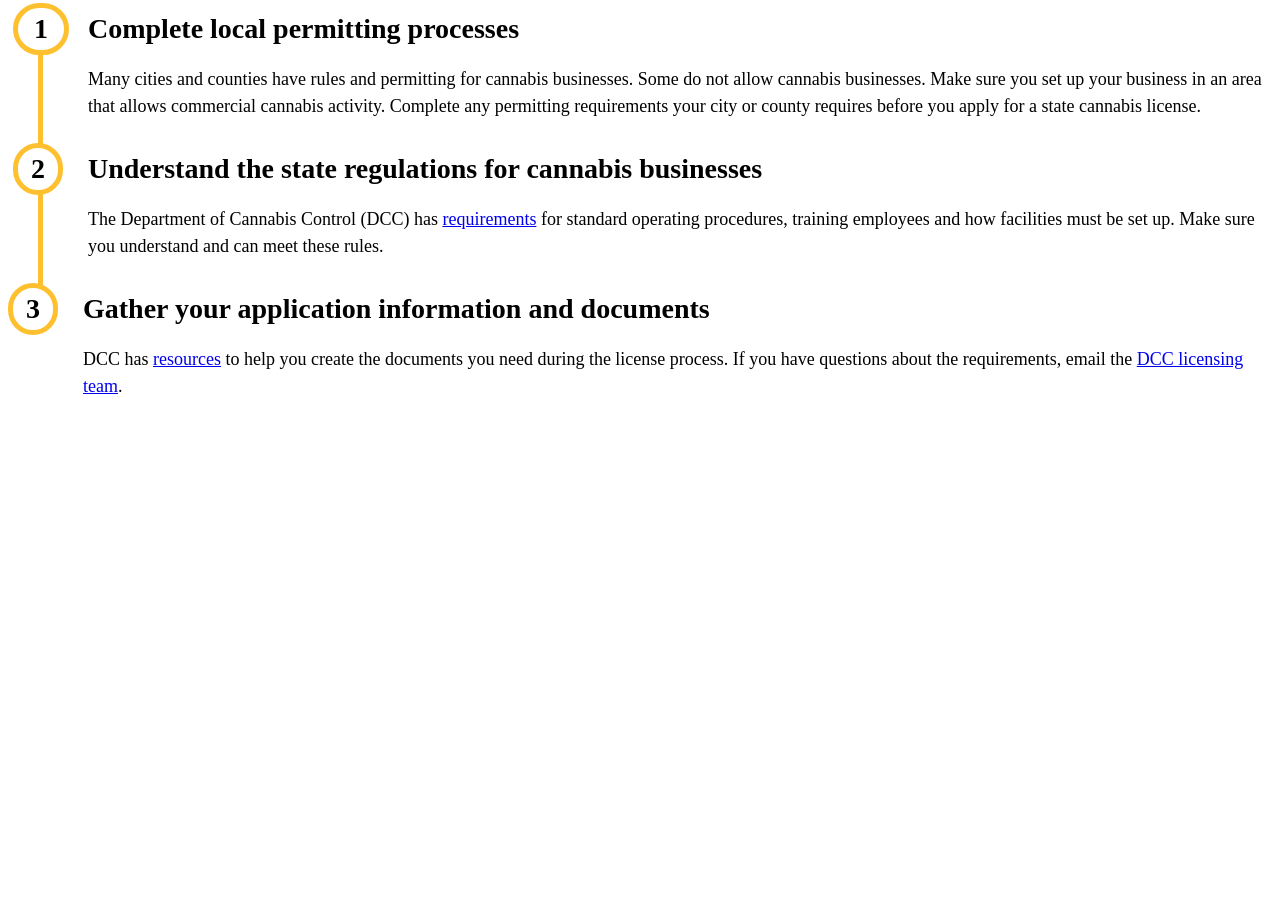
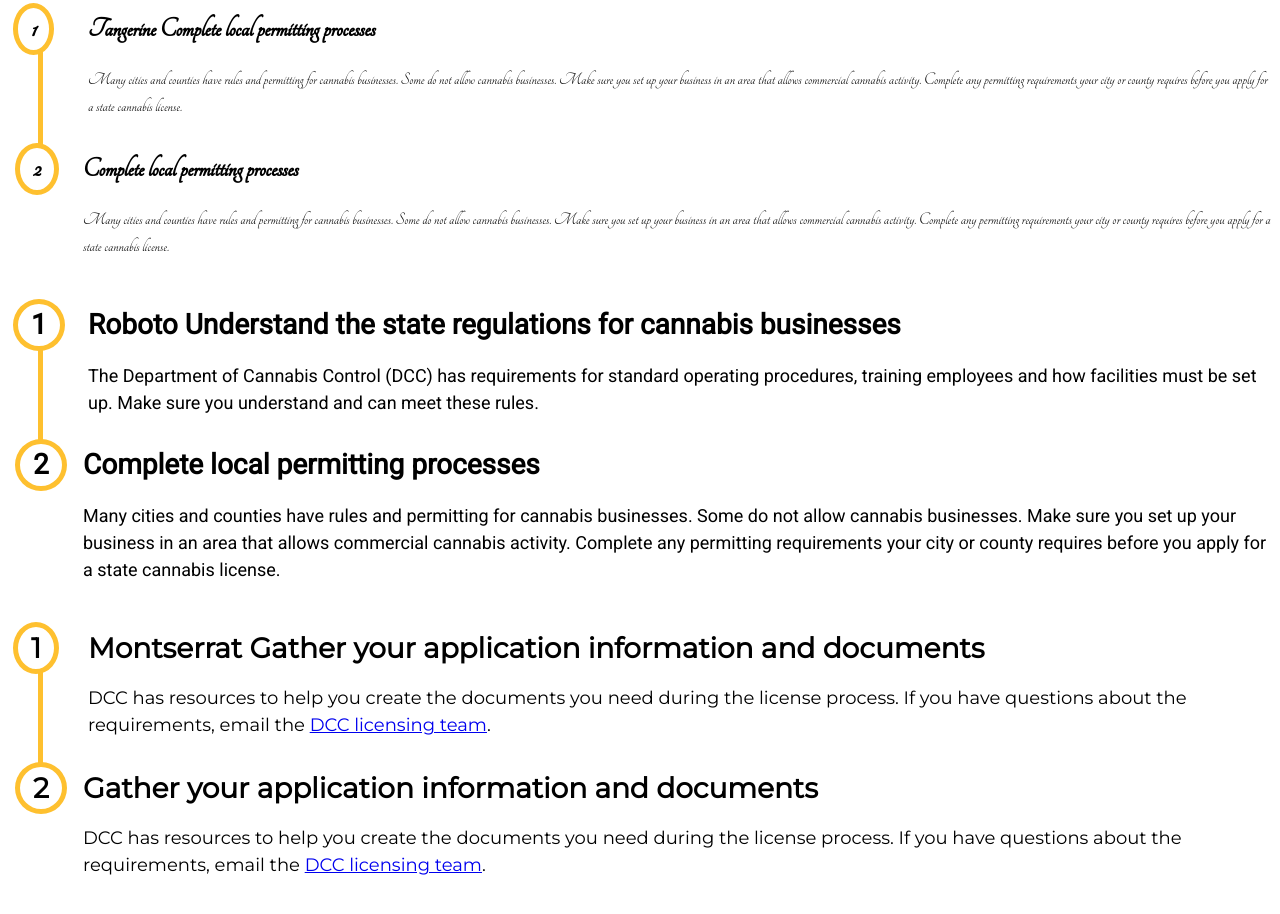
Before and after one commit to zakiya/odi-ds-content-tests, a website: page ds-step-list/index.html in a window 1280 px wide. Before the commit the page ends 800 px from the top, so only its background shows below. Drawn offline with Linux system fonts and the light colour scheme.

Commit message:
293 - Step list.

```diff
--- a/ds-step-list/index.html
+++ b/ds-step-list/index.html
@@ -1,25 +1,84 @@
 <link rel="stylesheet" href="dist/styles.css">
-<ol class="cagov-step-list">
-  <li><strong>Complete local permitting processes</strong>
-  <br>
-  <span class="has-inline-color cagov-step-list-content">Many cities
-      and counties have rules and permitting for cannabis businesses. Some do not allow cannabis businesses. Make sure
-      you set up your business in an area that allows commercial cannabis activity. Complete any permitting requirements
-      your city or county requires before you apply for a state cannabis license.</span></li>
-  <li><strong>Understand the state regulations for cannabis businesses</strong>
-  <br>
-  <span
-      class="has-inline-color cagov-step-list-content">The Department of Cannabis Control (DCC) has <a
-        href="https://cannabis.ca.gov/resources/laws-and-regulations/" data-type="page" data-id="713">requirements</a>
-      for standard operating procedures, training employees and how facilities must be set up. Make sure you understand
-      and can meet these rules.</span></li>
-  <li><strong>Gather your application information and documents</strong>
-  <br>
-  <span
-      class="has-inline-color cagov-step-list-content">DCC has <a
-        href="https://cannabis.ca.gov/applicants/application-resources/" data-type="page" data-id="698">resources</a> to
-      help you create the documents you need during the license process. If you have questions about the requirements,
-      email the <a href="mailto:licensing@cannabis.ca.gov"
-        onmousedown="_gaq.push(['_trackEvent', 'Email Clicks', 'Click', 'licensing@cannabis.ca.gov', 0, 0]); _gaq.push(['b._trackEvent', 'Email Clicks', 'Click', 'licensing@cannabis.ca.gov', 0, 0]);">DCC
-        licensing team</a>.</span></li>
+<link rel="stylesheet"
+          href="https://fonts.googleapis.com/css?family=Roboto">
+<link rel="stylesheet"
+          href="https://fonts.googleapis.com/css?family=Tangerine">
+<link rel="stylesheet"
+          href="https://fonts.googleapis.com/css?family=Montserrat">
+<style>
+  .first {
+    font-family: 'Tangerine', serif;
+  }
+  .second {
+    font-family: 'Roboto', serif;
+  }
+  .third {
+    font-family: 'Montserrat', serif;
+  }
+</style>
+<ol class="cagov-step-list first">
+  <li>
+    <strong>Tangerine Complete local permitting processes</strong>
+    <br/>
+    <span class="has-inline-color cagov-step-list-content">
+      Many cities and counties have rules and permitting for cannabis
+      businesses. Some do not allow cannabis businesses. Make sure you set up
+      your business in an area that allows commercial cannabis activity.
+      Complete any permitting requirements your city or county requires before
+      you apply for a state cannabis license.
+    </span>
+  </li>
+  <li>
+    <strong>Complete local permitting processes</strong>
+    <br/>
+    <span class="has-inline-color cagov-step-list-content">
+      Many cities and counties have rules and permitting for cannabis
+      businesses. Some do not allow cannabis businesses. Make sure you set up
+      your business in an area that allows commercial cannabis activity.
+      Complete any permitting requirements your city or county requires before
+      you apply for a state cannabis license.
+    </span>
+  </li>
 </ol>
+<ol class="cagov-step-list second">
+  <li>
+    <strong>Roboto Understand the state regulations for cannabis businesses</strong>
+    <br/>
+    <span class="has-inline-color cagov-step-list-content">
+      The Department of Cannabis Control (DCC) has requirements
+      for standard operating procedures, training employees and how facilities
+      must be set up. Make sure you understand and can meet these rules.
+    </span>
+  </li>
+  <li>
+    <strong>Complete local permitting processes</strong>
+    <br/>
+    <span class="has-inline-color cagov-step-list-content">
+      Many cities and counties have rules and permitting for cannabis
+      businesses. Some do not allow cannabis businesses. Make sure you set up
+      your business in an area that allows commercial cannabis activity.
+      Complete any permitting requirements your city or county requires before
+      you apply for a state cannabis license.
+    </span>
+  </li>
+</ol>
+<ol class="cagov-step-list third">
+  <li>
+    <strong>Montserrat Gather your application information and documents</strong>
+    <br/>
+    <span class="has-inline-color cagov-step-list-content">
+      DCC has resources to help you create the documents you need during the
+      license process. If you have questions about the requirements, email the
+      <a href="mailto:licensing@cannabis.ca.gov">DCC licensing team</a>.
+    </span>
+  </li>
+  <li>
+    <strong>Gather your application information and documents</strong>
+    <br/>
+    <span class="has-inline-color cagov-step-list-content">
+      DCC has resources to help you create the documents you need during the
+      license process. If you have questions about the requirements, email the
+      <a href="mailto:licensing@cannabis.ca.gov">DCC licensing team</a>.
+    </span>
+  </li>
+</ol>
--- a/package.json
+++ b/package.json
@@ -26,7 +26,7 @@
     "@cagov/ds-skip-to-content": "file:.yalc/@cagov/ds-skip-to-content",
     "@cagov/ds-statewide-footer": "^1.0.5",
     "@cagov/ds-statewide-header": "^1.0.11",
-    "@cagov/ds-step-list": "^1.0.2",
+    "@cagov/ds-step-list": "file:.yalc/@cagov/ds-step-list",
     "@web/dev-server": "^0.1.28"
   },
   "devDependencies": {
```
Also changed, not shown: README.md, ds-step-list/dist/styles.css, 1 other file.
